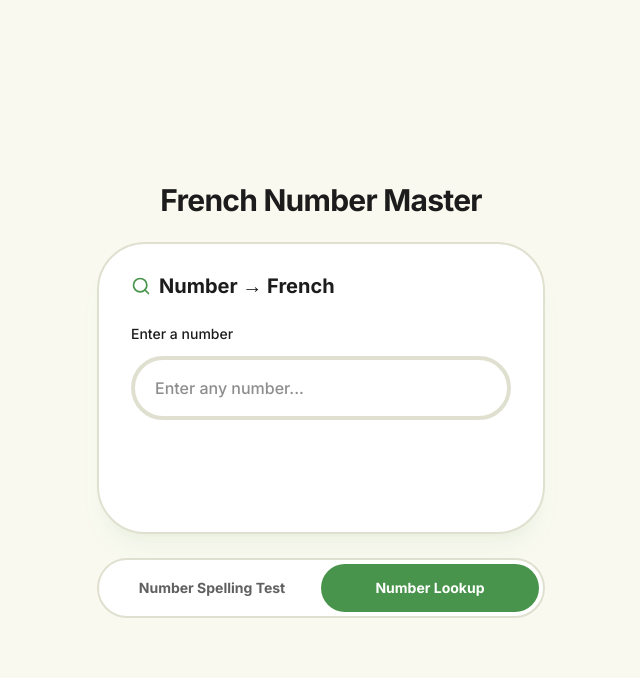
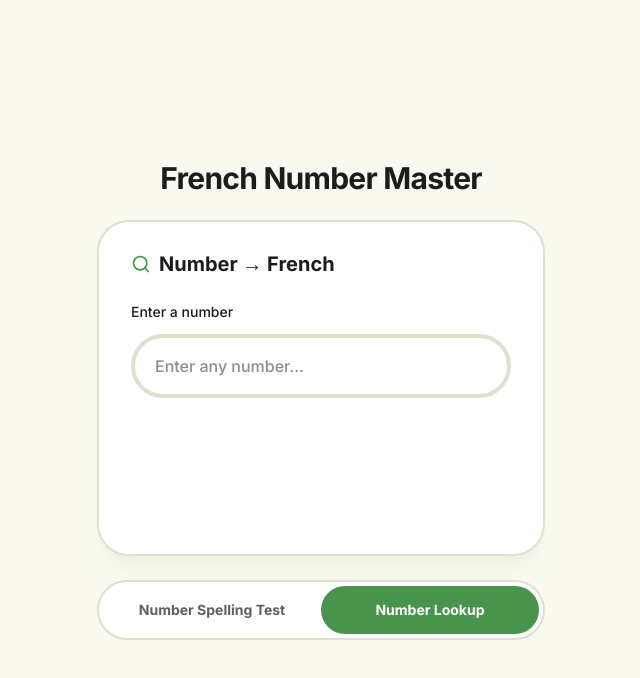
Before and after one commit to Judy-Nihao/french-number-master, a React (Vite) app: page / in a window 1280 px wide. Both pictures are taken after a click on the tab "Number Lookup". Shown: the top 678 px of the page, without its empty margins (319-959 px from the left). Built offline with nearby package versions, Linux system fonts and the light colour scheme.

Commit message:
fix(ui): allow panels to grow from a shared minimum height

```diff
--- a/src/App.tsx
+++ b/src/App.tsx
@@ -331,15 +331,10 @@ export default function App() {
           </AnimatePresence>
 
           {/* Main Exercise Card */}
-          <motion.div
-            layout="size"
-            transition={{ duration: reducedMotion ? 0 : 0.28 }}
-            className="bg-app-card rounded-[3rem] border-2 border-app-border shadow-xl shadow-app-primary/5 overflow-hidden relative"
-          >
+          <div className="min-h-84 shrink-0 bg-app-card rounded-4xl border-2 border-app-border shadow-xl shadow-app-primary/5 overflow-hidden relative">
             <AnimatePresence mode="wait" initial={false}>
               <motion.div
                 key={mode}
-              layout="position"
                 initial={{
                   opacity: 0,
                   x: reducedMotion ? 0 : mode === "lookup" ? 18 : -18,
@@ -509,7 +504,7 @@ export default function App() {
                     role="tabpanel"
                     aria-labelledby="lookup-tab"
                     tabIndex={0}
-                    className="px-8 py-7 min-h-72"
+                    className="px-8 py-7"
                   >
                     <div className="flex items-center gap-2 mb-6">
                       <Search size={20} className="text-app-primary" />
@@ -570,7 +565,7 @@ export default function App() {
                 )}
               </motion.div>
             </AnimatePresence>
-          </motion.div>
+          </div>
           <ModeTabs mode={mode} onChange={setMode} />
         </div>
       </div>
```
